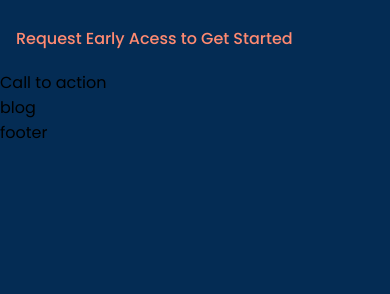
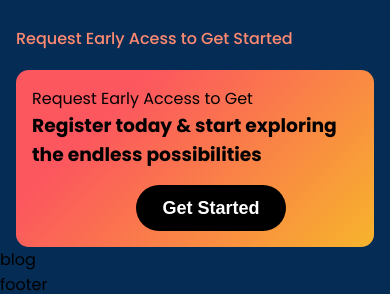
Before and after one commit to Dikendev/landing-page-meta-React, a React (Create React App) app in the folder landing-page-modern/: page / in a window 390 px wide. Shown: the part 3180-3474 px from the top of the page. Before the commit the page ends 3325 px from the top, so only its background shows below. Built offline with nearby package versions, Linux system fonts and the light colour scheme.

Commit message:
added cta container and mobile responsive

```diff
--- a/landing-page-modern/src/components/cta/Cta.jsx
+++ b/landing-page-modern/src/components/cta/Cta.jsx
@@ -3,8 +3,14 @@
 
 function Cta() {
     return (
-        <div>
-            Call to action
+        <div className="meta__cta section__padding">
+            <div className="meta__meta-content">
+                <p>Request Early Access to Get</p>
+                <h3>Register today & start exploring the endless possibilities</h3>
+            </div>
+            <div className="meta__cta-btn">
+                <button type='button'>Get Started</button>
+            </div>
         </div>
     )
 }
--- a/landing-page-modern/src/components/cta/cta.css
+++ b/landing-page-modern/src/components/cta/cta.css
@@ -0,0 +1,58 @@
+.meta__cta {
+  display: flex;
+  flex-direction: row;
+  justify-content: space-between;
+  align-items: center;
+
+  margin: 0 1rem;
+
+  border-radius: 0.8rem;
+  background-color: #f7b42c;
+  background-image: linear-gradient(315deg, #f7b42c 0%, #fc575e 74%);
+}
+
+.meta__cta-content p {
+  font-weight: 500;
+  font-size: 12px;
+  line-height: 30px;
+  color: #0E0E0E;
+}
+
+.meta__cta-content h3 {
+  font-weight: 800;
+  font-size: 24px;
+  line-height: 45px;
+  color: #000;
+}
+
+.meta__cta-btn {
+  display: flex;
+  justify-content: center;
+  align-items: center;
+  margin-left: 2rem;
+}
+
+.meta__cta-btn button {
+  font-weight: bold;
+  font-size: 18px;
+  line-height:30px;
+  color: #FFF;
+  background: #000;
+  border-radius: 40px;
+  padding: 0.5rem 1rem;
+  border:none;
+  outline: none;
+  cursor: pointer;
+  min-width: 150px;
+}
+
+@media screen and (max-width: 650px) {
+  .meta__cta {
+    flex-direction: column;
+
+  }
+
+  .meta__cta-btn button {
+    margin: 1rem 0 0;
+  }
+}
```
